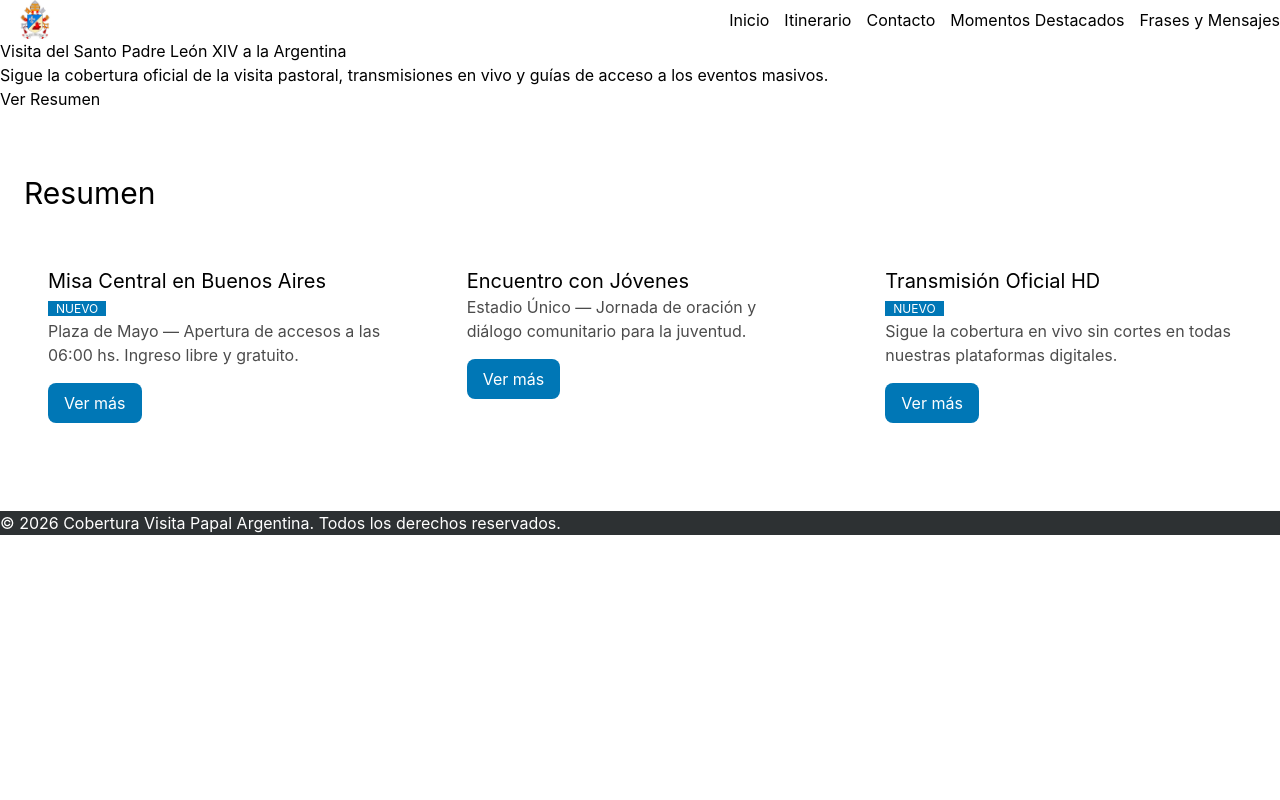
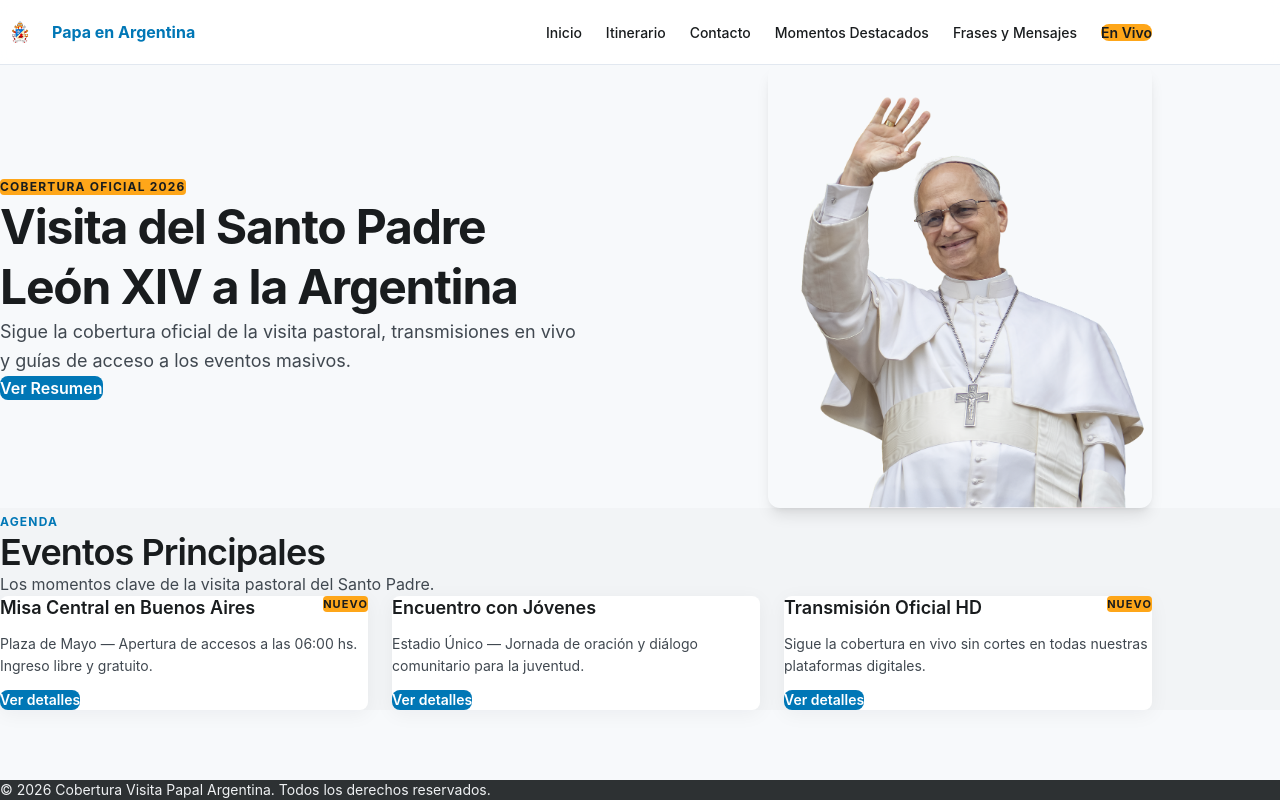
Before and after one commit to maferca24/DDW-c5-m4-s1-tp2, a React (Vite) app: page / in a window 1280 px wide. Built offline with nearby package versions, Linux system fonts and the light colour scheme.

Commit message:
aplique estilos-imagen en hero

```diff
--- a/src/App.jsx
+++ b/src/App.jsx
@@ -5,9 +5,9 @@ import Footer from './components/Footer';
 
 function App() {
   return (
-    <div>
+    <div className="min-h-screen bg-background text-on-surface font-display flex flex-col">
       <Navbar />
-      <main>
+      <main className="flex-1">
         <Hero />
         <FeatureSection />
       </main>
--- a/src/components/FeatureCard.jsx
+++ b/src/components/FeatureCard.jsx
@@ -1,20 +1,30 @@
 function FeatureCard({ title, description, isNew = false, onSelect }) {
   return (
-    <article className="bg-surface rounded-lg p-6">
-      <h3 className="text-xl">{title}</h3>
+    <article className="bg-surface rounded-lg p-6 shadow-[0px_4px_20px_rgba(15,23,42,0.05)] flex flex-col gap-3 hover:shadow-md transition-shadow duration-200">
 
-      {/* condicional: se muestra o no se muestra */}
-      {isNew && <span className="bg-primary text-white text-xs px-2">NUEVO</span>}
+      <div className="flex items-start justify-between gap-2">
+        <h3 className="font-display text-lg font-semibold text-on-surface leading-snug">
+          {title}
+        </h3>
+        {isNew && (
+          <span className="shrink-0 bg-accent text-on-surface text-[11px] font-bold uppercase tracking-widest px-2 py-0.5 rounded">
+            Nuevo
+          </span>
+        )}
+      </div>
 
-      <p className="opacity-70">{description}</p>
+      <p className="text-on-surface-variant text-sm leading-relaxed flex-1">
+        {description}
+      </p>
 
       <button
         type="button"
         onClick={() => onSelect(title)}
-        className="mt-4 bg-primary text-white px-4 py-2 rounded-lg"
+        className="mt-4 self-start bg-primary text-white text-sm font-semibold px-5 py-2 rounded-lg hover:bg-[#005d90] transition-colors duration-200 focus:outline-none focus:ring-2 focus:ring-primary focus:ring-offset-2"
       >
-        Ver más
+        Ver detalles
       </button>
+
     </article>
   );
 }
--- a/src/components/FeatureSection.jsx
+++ b/src/components/FeatureSection.jsx
@@ -7,8 +7,20 @@ function FeatureSection() {
   };
 
   return (
-    <section className="px-6 py-16">
-      <h2 className="font-display text-3xl mb-8">Resumen</h2>
+    <section id="features" className="bg-[#f2f4f6] px-6 md:px-12 py-20">
+      <div className="max-w-6xl mx-auto">
+
+        <div className="mb-10">
+          <span className="inline-block text-primary text-xs font-bold uppercase tracking-widest mb-3">
+            Agenda
+          </span>
+          <h2 className="font-display text-3xl md:text-4xl font-semibold text-on-surface tracking-tight">
+            Eventos Principales
+          </h2>
+          <p className="text-on-surface-variant mt-2 text-base max-w-lg">
+            Los momentos clave de la visita pastoral del Santo Padre.
+          </p>
+        </div>
 
         <div className="grid grid-cols-1 md:grid-cols-3 gap-6">
           {features.map((feature) => (
@@ -21,17 +33,10 @@ function FeatureSection() {
             />
           ))}
         </div>
+
+      </div>
     </section>
   );
 }
 
 export default FeatureSection;
-/*import React from 'react'
-
-function FeatureSection() {
-  return (
-    <div>FeatureSection</div>
-  )
-}
-
-export default FeatureSection*/
--- a/src/components/Footer.jsx
+++ b/src/components/Footer.jsx
@@ -1,7 +1,11 @@
 function Footer() {
   return (
-    <footer className="bg-footer text-surface">
-      <p>&copy; 2026 Cobertura Visita Papal Argentina. Todos los derechos reservados.</p>
+    <footer id="footer" className="bg-footer text-[#eff1f3]">
+      <div className="max-w-6xl mx-auto px-6 md:px-12 py-10 flex flex-col md:flex-row items-center justify-between gap-4">
+        <p className="text-sm">
+          &copy; 2026 Cobertura Visita Papal Argentina. Todos los derechos reservados.
+        </p>
+      </div>
     </footer>
   );
 }
--- a/src/components/Hero.jsx
+++ b/src/components/Hero.jsx
@@ -1,23 +1,47 @@
+import leoXIV from '../assets/leo-xiv.png';
+
 function Hero() {
   const handleMainAction = () => {
     alert("Te registraste para recibir novedades del evento");
   };
 
   return (
-    <section>
-      <div >
-        <h1 >
-          Visita del Santo Padre León XIV a la Argentina
+    <section
+      id="hero"
+      className="bg-background"
+    >
+      <div className="max-w-6xl mx-auto px-6 md:px-12 py-20 flex flex-col-reverse md:flex-row items-center gap-12">
+
+        {/* Texto */}
+        <div className="flex-1 text-center md:text-left">
+          <span className="inline-block bg-accent text-on-surface text-xs font-bold uppercase tracking-widest px-3 py-1 rounded mb-5">
+            Cobertura Oficial 2026
+          </span>
+          <h1 className="font-display text-4xl md:text-5xl font-bold leading-tight tracking-tight text-on-surface mb-5">
+            Visita del Santo Padre <br className="hidden md:block" />
+            León XIV a la Argentina
           </h1>
-        <p >
+          <p className="text-on-surface-variant text-lg leading-relaxed mb-8 max-w-xl">
             Sigue la cobertura oficial de la visita pastoral, transmisiones en vivo y guías de acceso a los eventos masivos.
           </p>
           <button
             type="button"
             onClick={handleMainAction}
+            className="bg-primary text-white font-semibold text-base px-8 py-3 rounded-lg hover:bg-[#005d90] transition-colors duration-200 focus:outline-none focus:ring-2 focus:ring-primary focus:ring-offset-2"
           >
             Ver Resumen
           </button>
+        </div>
+
+        {/* Imagen */}
+        <div className="flex-shrink-0 flex justify-center">
+          <img
+            src={leoXIV}
+            alt="Su Santidad León XIV"
+            className="w-64 md:w-80 lg:w-96 rounded-xl object-cover shadow-lg"
+          />
+        </div>
+
       </div>
     </section>
   );
--- a/src/components/Navbar.jsx
+++ b/src/components/Navbar.jsx
@@ -1,11 +1,4 @@
-//probando imagenes..
-import logoPapa from '../assets/papaenarg_logo.png';
-import logoPapa1 from '../assets/papaenarg_logo_1.png'
 import escudoPapa from '../assets/escudo_papaleon.png';
-
-
-// Definimos constante para que tome la imagen elegida
-const imagenSeleccionada = escudoPapa;
 
 function Navbar() {
   const links = [
@@ -17,27 +10,42 @@ function Navbar() {
   ];
 
   return (
-    <header>
-      <nav style={{ display: 'flex', alignItems: 'center', justifyContent: 'space-between' }}>
+    <header className="sticky top-0 z-50 bg-white/90 backdrop-blur-sm border-b border-[#e2e8f0]">
+      <nav className="max-w-6xl mx-auto px-6 md:px-12 h-16 flex items-center justify-between">
 
-        {/* Contenedor de Marca (Logo/Escudo + Texto) */}
-        <div style={{ display: 'flex', alignItems: 'center', gap: '10px' }}>
+        {/* Marca: escudo + nombre */}
+        <div className="flex items-center gap-3">
           <img
-            src={imagenSeleccionada}
-            alt="Logo/Escudo Oficial del Papa"
-            style={{ width: '70px', height: 'auto' }}
+            src={escudoPapa}
+            alt="Escudo Oficial Papa León XIV"
+            className="w-10 h-auto"
           />
+          <span className="font-display font-bold text-primary text-base leading-tight hidden sm:block">
+            Papa en Argentina
+          </span>
         </div>
 
-        {/* Links generados con .map() */}
-        <ul style={{ display: 'flex', listStyle: 'none', gap: '15px' }}>
+        {/* Links de navegación- generados con mapp() */}
+        <ul className="flex items-center gap-6 list-none m-0 p-0">
           {links.map((link) => (
-            <li key={link.id}>
-              <a href={link.url}>
+            <li key={link.id} className="hidden md:block">
+              <a
+                href={link.url}
+                className="text-on-surface-variant text-sm font-medium hover:text-primary transition-colors duration-150"
+              >
                 {link.label}
               </a>
             </li>
           ))}
+          {/* Botón destacado para mobile y desktop */}
+          <li>
+            <a
+              href="#features"
+              className="bg-accent text-on-surface text-sm font-semibold px-4 py-2 rounded-lg hover:brightness-95 transition-all duration-150"
+            >
+              En Vivo
+            </a>
+          </li>
         </ul>
 
       </nav>
--- a/src/index.css
+++ b/src/index.css
@@ -17,3 +17,26 @@
 /*
 Color rojo:  #e50914
 */
+
+/* Reset y base global */
+*, *::before, *::after {
+  box-sizing: border-box;
+  margin: 0;
+  padding: 0;
+}
+
+html {
+  scroll-behavior: smooth;
+}
+
+body {
+  font-family: "Inter", sans-serif;
+  background-color: #f7f9fb;
+  color: #191c1e;
+  -webkit-font-smoothing: antialiased;
+}
+
+a {
+  text-decoration: none;
+  color: inherit;
+}
```
Also changed, not shown: src/assets/leo-xiv.png (added). Lines whose indentation alone changed are shown as unchanged.
